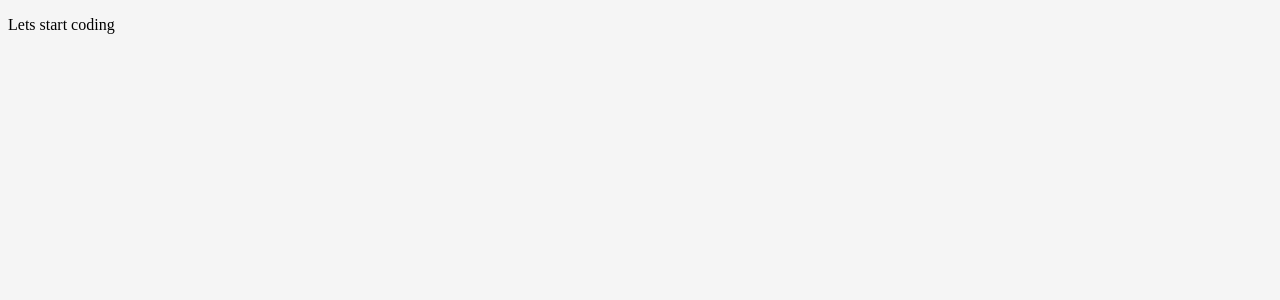
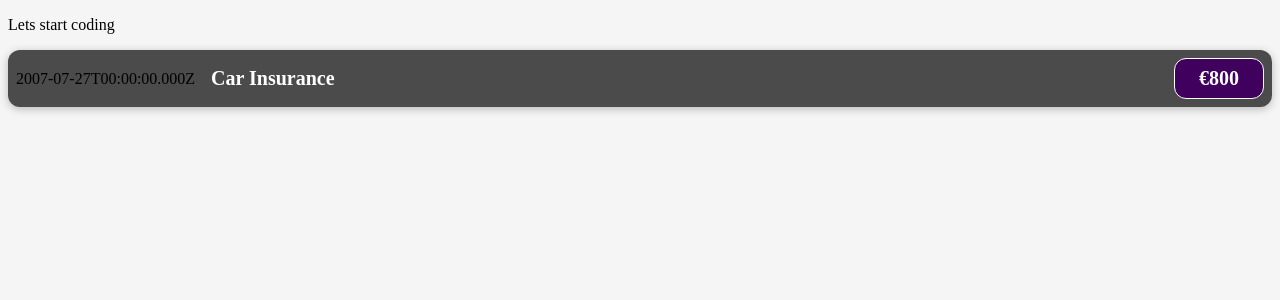
Before and after one commit to JasmineKhalimova/FoodApp, a React (Create React App) app: page / in a window 1280 px wide. Shown: the top 300 px of the page. Built offline with nearby package versions, Linux system fonts and the light colour scheme.

Commit message:
started with the expenses project

```diff
--- a/src/App.js
+++ b/src/App.js
@@ -1,4 +1,5 @@
 import './css/global.scss';
+import ExpenseItem from './components/ExpenseItem';
 
 function App() {
   return (
@@ -8,6 +9,7 @@
           Lets start coding
         </p>
       </header>
+      <ExpenseItem />
     </div>
   );
 }
--- /dev/null
+++ b/src/components/ExpenseItem.js
@@ -0,0 +1,16 @@
+function ExpenseItem(){
+     const eDate = new Date (2007, 6, 27);
+     const eTitle = 'Car Insurance';
+     const eAmount = 800;
+    return(
+        <div className="expense-item">
+            <div>{eDate.toISOString()}</div>
+            <div className="expense-item__description">
+                <h2>{eTitle}</h2>
+                <div className="expense-item__price">€{eAmount}</div>
+            </div>
+        </div>
+    );
+}
+
+export default ExpenseItem;
--- a/src/css/global.scss
+++ b/src/css/global.scss
@@ -1,3 +1,60 @@
 body {
     background-color: #f5f5f5;
 }
+
+.expense-item {
+    display: flex;
+    justify-content: space-between;
+    align-items: center;
+    box-shadow: 0 2px 8px rgba(0, 0, 0, 0.25);
+    padding: 0.5rem;
+    margin: 1rem 0;
+    border-radius: 12px;
+    background-color: #4b4b4b;
+  }
+
+  .expense-item__description {
+    display: flex;
+    flex-direction: column;
+    gap: 1rem;
+    align-items: flex-end;
+    flex-flow: column-reverse;
+    justify-content: flex-start;
+    flex: 1;
+  }
+
+  .expense-item h2 {
+    color: #3a3a3a;
+    font-size: 1rem;
+    flex: 1;
+    margin: 0 1rem;
+    color: white;
+  }
+
+  .expense-item__price {
+    font-size: 1rem;
+    font-weight: bold;
+    color: white;
+    background-color: #40005d;
+    border: 1px solid white;
+    padding: 0.5rem;
+    border-radius: 12px;
+  }
+
+  @media (min-width: 580px) {
+    .expense-item__description {
+      flex-direction: row;
+      align-items: center;
+      justify-content: flex-start;
+      flex: 1;
+    }
+
+    .expense-item__description h2 {
+      font-size: 1.25rem;
+    }
+
+    .expense-item__price {
+      font-size: 1.25rem;
+      padding: 0.5rem 1.5rem;
+    }
+  }
```
Also changed, not shown: Resources/React refresher/README.md, Resources/React refresher/props.png (added).
